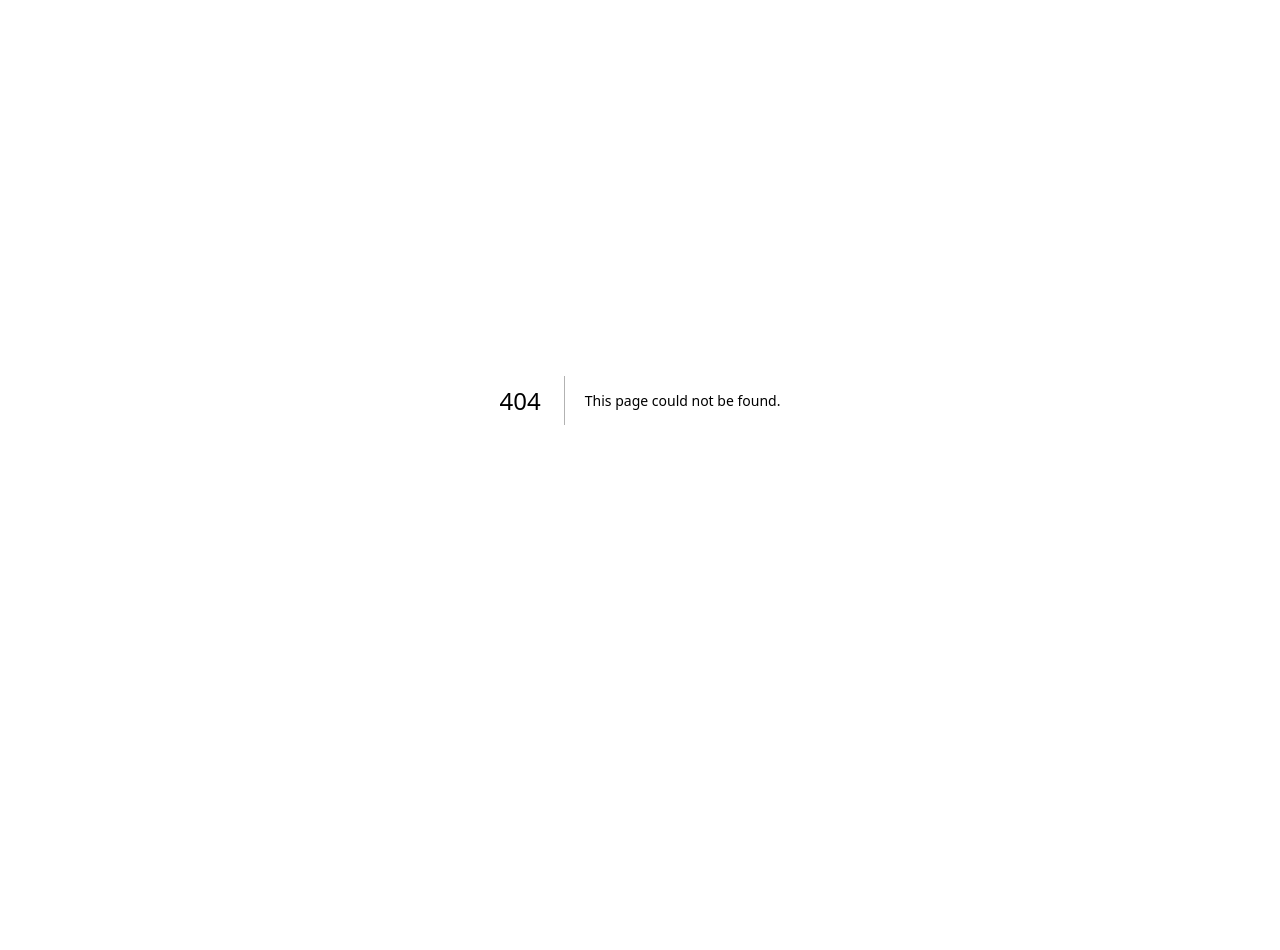
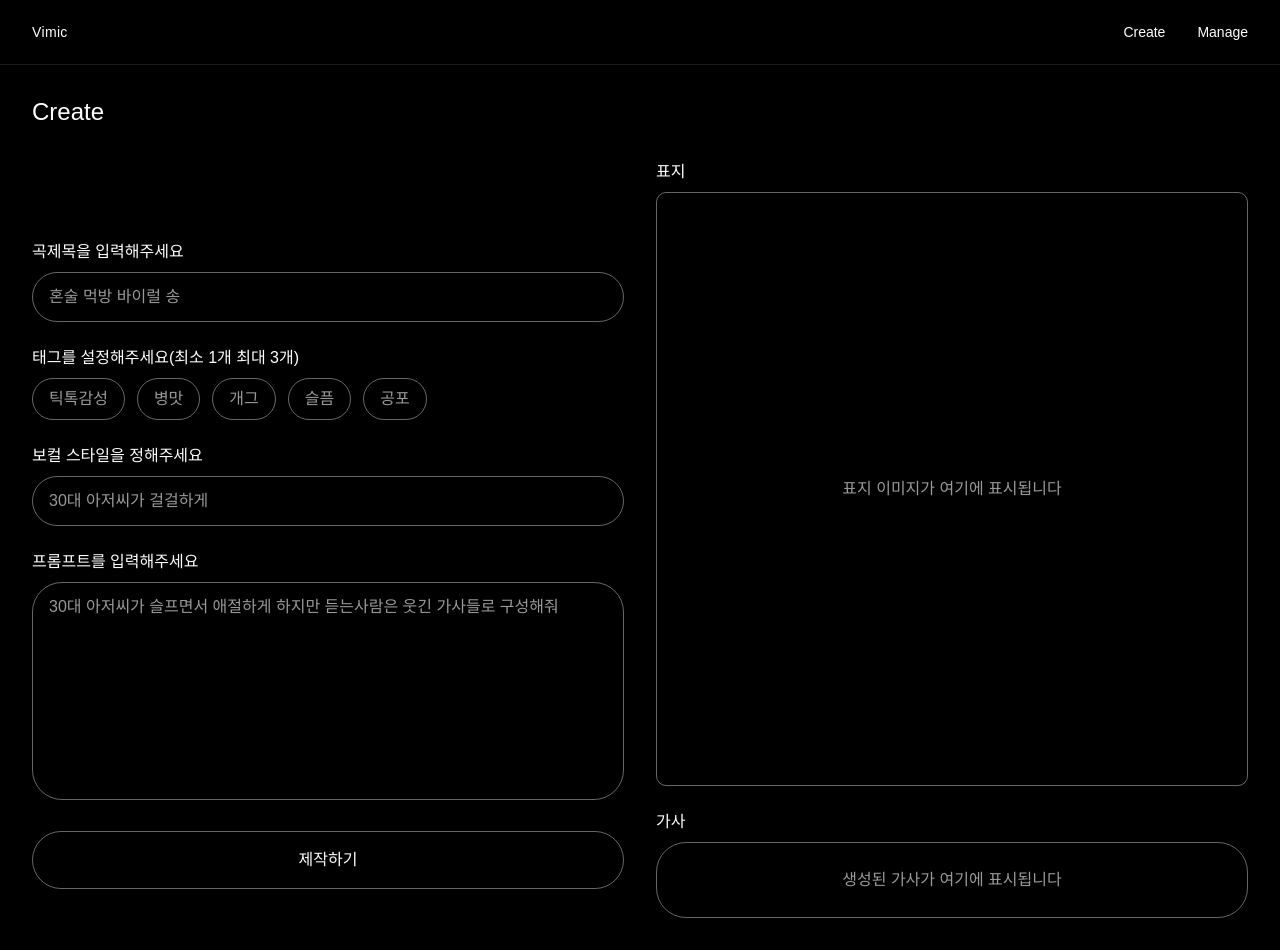
Before and after one commit to Vimic-uton/vimic-front, a Next.js app: page /create in a window 1280 px wide. Before the commit this address had no page. Before the commit the page ends 800 px from the top, so only its background shows below. Built offline with nearby package versions, Linux system fonts and the light colour scheme.

Commit message:
add :: create form

```diff
--- /dev/null
+++ b/app/create/page.tsx
@@ -0,0 +1,5 @@
+import Create from '../../features/create/Create';
+
+export default function CreatePage() {
+  return <Create />;
+}
--- a/app/layout.tsx
+++ b/app/layout.tsx
@@ -1,5 +1,6 @@
 import './globals.css';
 import { ReactNode } from 'react';
+import Header from '../components/layout/header';
 
 export default function RootLayout({ children }: { children: ReactNode }) {
   return (
@@ -12,8 +13,9 @@ export default function RootLayout({ children }: { children: ReactNode }) {
           rel="stylesheet"
         />
       </head>
-      <body>
-        <div className="font-bodoni">{children}</div>
+      <body className="font-bodoni">
+        <Header />
+        {children}
       </body>
     </html>
   );
--- a/app/page.tsx
+++ b/app/page.tsx
@@ -1,10 +1,8 @@
-import Header from '../components/layout/header';
 import Hero from '../components/landing/hero/Hero';
 
 export default function Home() {
   return (
     <div className="min-h-screen bg-black">
-      <Header />
       <Hero />
     </div>
   );
--- a/components/layout/header.tsx
+++ b/components/layout/header.tsx
@@ -7,7 +7,7 @@ export default function Header() {
   const [isMenuOpen, setIsMenuOpen] = useState(false);
 
   return (
-    <header className="fixed top-0 left-0 right-0 z-50 bg-black/60 backdrop-blur-sm border-b border-white/10">
+    <header className="fixed top-0 left-0 right-0 z-50 bg-black/80 border-b border-white/10">
       <div className="max-w-7xl mx-auto px-4 sm:px-6 lg:px-8">
         <div className="flex justify-between items-center h-16">
           {/* 로고 */}
--- /dev/null
+++ b/features/create/Create.tsx
@@ -0,0 +1,118 @@
+'use client';
+
+import { useState } from 'react';
+
+export default function Create() {
+  const [selectedTags, setSelectedTags] = useState<string[]>([]);
+  const [vocalStyle, setVocalStyle] = useState('');
+  const [prompt, setPrompt] = useState('');
+
+  const tags = [
+    { id: 'tiktok', label: '틱톡감성', selected: selectedTags.includes('tiktok') },
+    { id: 'funny', label: '병맛', selected: selectedTags.includes('funny') },
+    { id: 'comedy', label: '개그', selected: selectedTags.includes('comedy') },
+    { id: 'sad', label: '슬픔', selected: selectedTags.includes('sad') },
+    { id: 'horror', label: '공포', selected: selectedTags.includes('horror') }
+  ];
+
+  const handleTagClick = (tagId: string) => {
+    if (selectedTags.includes(tagId)) {
+      setSelectedTags(selectedTags.filter(id => id !== tagId));
+    } else if (selectedTags.length < 3) {
+      setSelectedTags([...selectedTags, tagId]);
+    }
+  };
+
+      return (
+      <div className="min-h-screen bg-black text-white p-8 pt-24">
+
+      <div className="relative z-20 max-w-7xl mx-auto">
+        {/* 제목 */}
+        <h1 className="text-2xl font-bodoni mb-8">Create</h1>
+
+        <div className="grid grid-cols-1 lg:grid-cols-2 gap-8">
+          {/* 왼쪽: 입력 폼 */}
+          <div className="space-y-6">
+            {/* 곡 제목 입력 */}
+            <div className="mt-20">
+              <label className="block text-white mb-2">곡제목을 입력해주세요</label>
+              <input
+                type="text"
+                placeholder="혼술 먹방 바이럴 송"
+                className="w-full px-4 py-3 bg-transparent border border-white/40 rounded-[30px] text-white placeholder-white/60 focus:outline-none focus:border-white/60"
+              />
+            </div>
+
+            {/* 태그 선택 */}
+            <div>
+              <label className="block text-white mb-2">태그를 설정해주세요(최소 1개 최대 3개)</label>
+              <div className="flex flex-wrap gap-3">
+                {tags.map((tag) => (
+                  <button
+                    key={tag.id}
+                    onClick={() => handleTagClick(tag.id)}
+                    className={`px-4 py-2 rounded-[30px] border border-white/40 transition-all ${
+                      tag.selected
+                        ? 'bg-white text-black'
+                        : 'bg-transparent text-white/60 hover:text-white'
+                    }`}
+                  >
+                    {tag.label}
+                  </button>
+                ))}
+              </div>
+            </div>
+
+            {/* 보컬 스타일 */}
+            <div>
+              <label className="block text-white mb-2">보컬 스타일을 정해주세요</label>
+              <input
+                type="text"
+                placeholder="30대 아저씨가 걸걸하게"
+                value={vocalStyle}
+                onChange={(e) => setVocalStyle(e.target.value)}
+                className="w-full px-4 py-3 bg-transparent border border-white/40 rounded-[30px] text-white placeholder-white/60 focus:outline-none focus:border-white/60"
+              />
+            </div>
+
+            {/* 프롬프트 입력 */}
+            <div>
+              <label className="block text-white mb-2">프롬프트를 입력해주세요</label>
+              <textarea
+                placeholder="30대 아저씨가 슬프면서 애절하게 하지만 듣는사람은 웃긴 가사들로 구성해줘"
+                value={prompt}
+                onChange={(e) => setPrompt(e.target.value)}
+                rows={8}
+                className="w-full px-4 py-3 bg-transparent border border-white/40 rounded-[30px] text-white placeholder-white/60 focus:outline-none focus:border-white/60 resize-none"
+              />
+            </div>
+
+            {/* 제작하기 버튼 */}
+            <button className="w-full px-6 py-4 bg-transparent border border-white/40 rounded-[30px] text-white hover:bg-white/10 transition-colors">
+              제작하기
+            </button>
+          </div>
+
+          {/* 오른쪽: 미리보기 */}
+          <div className="space-y-6">
+            {/* 표지 */}
+            <div>
+              <label className="block text-white mb-2">표지</label>
+              <div className="w-full h-[594px] border border-white/40 rounded-[10px] bg-transparent flex items-center justify-center">
+                <span className="text-white/60">표지 이미지가 여기에 표시됩니다</span>
+              </div>
+            </div>
+
+            {/* 가사 */}
+            <div>
+              <label className="block text-white mb-2">가사</label>
+              <div className="w-full h-[76px] border border-white/40 rounded-[30px] bg-transparent flex items-center justify-center">
+                <span className="text-white/60">생성된 가사가 여기에 표시됩니다</span>
+              </div>
+            </div>
+          </div>
+        </div>
+      </div>
+    </div>
+  );
+}
```
